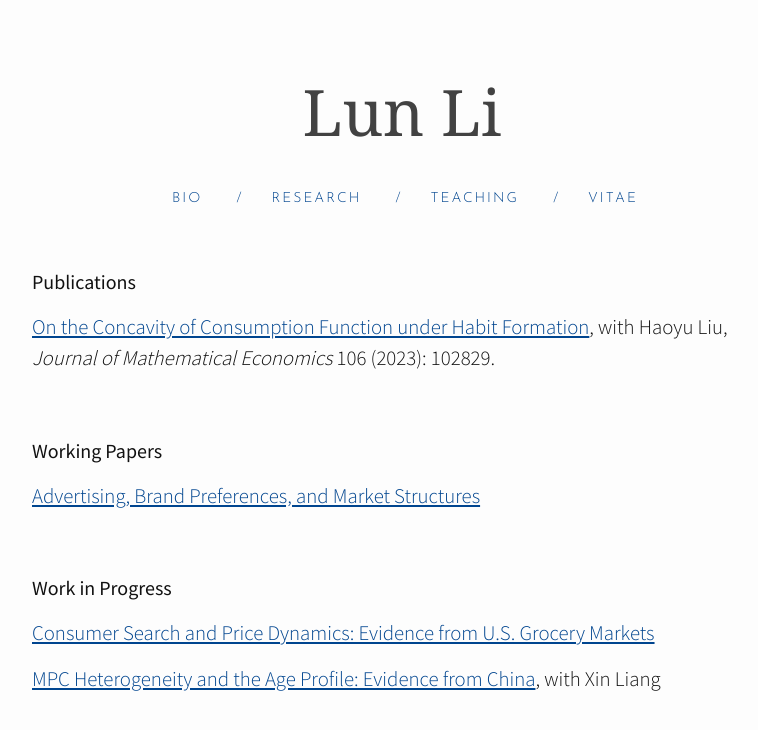
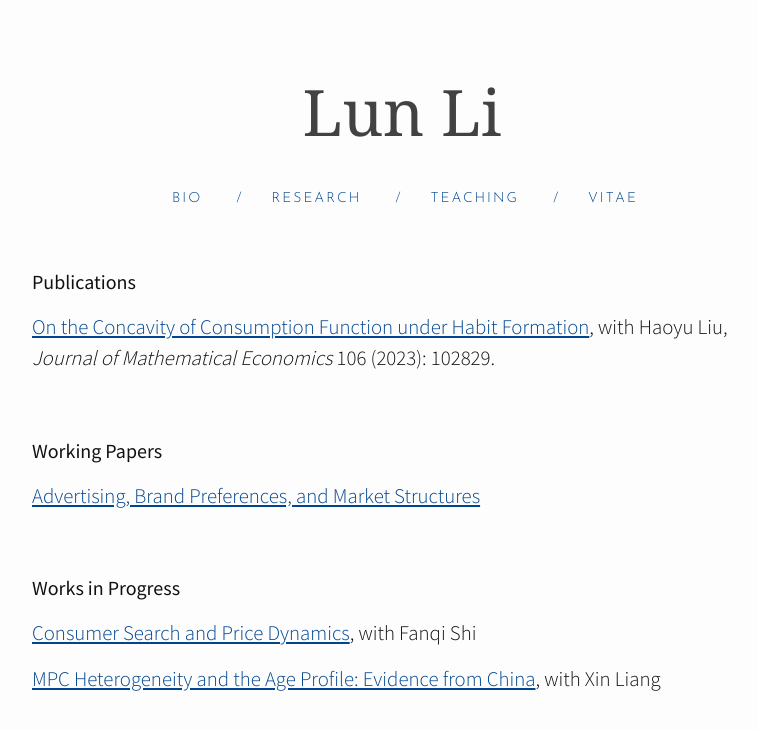
Before and after one commit to lunli-econ/lunli-econ.github.io, a Jekyll site: the page built from 1research.md, in a window 1280 px wide. Shown: the top 730 px of the page, without its empty margins (238-996 px from the left). Built offline with Jekyll 4.4.1, drawn with Linux system fonts in a browser that asks for light colours; nearby versions of some CDN libraries.

Commit message:
update research page slightly

```diff
--- a/1research.md
+++ b/1research.md
@@ -13,7 +13,7 @@ permalink: /Research/
 
 <br>
 
-#### Work in Progress
-<a><u>Consumer Search and Price Dynamics: Evidence from U.S. Grocery Markets</u></a>
+#### Works in Progress
+<a><u>Consumer Search and Price Dynamics</u></a>, with Fanqi Shi
 
 <a><u>MPC Heterogeneity and the Age Profile: Evidence from China</u></a>, with Xin Liang
```
